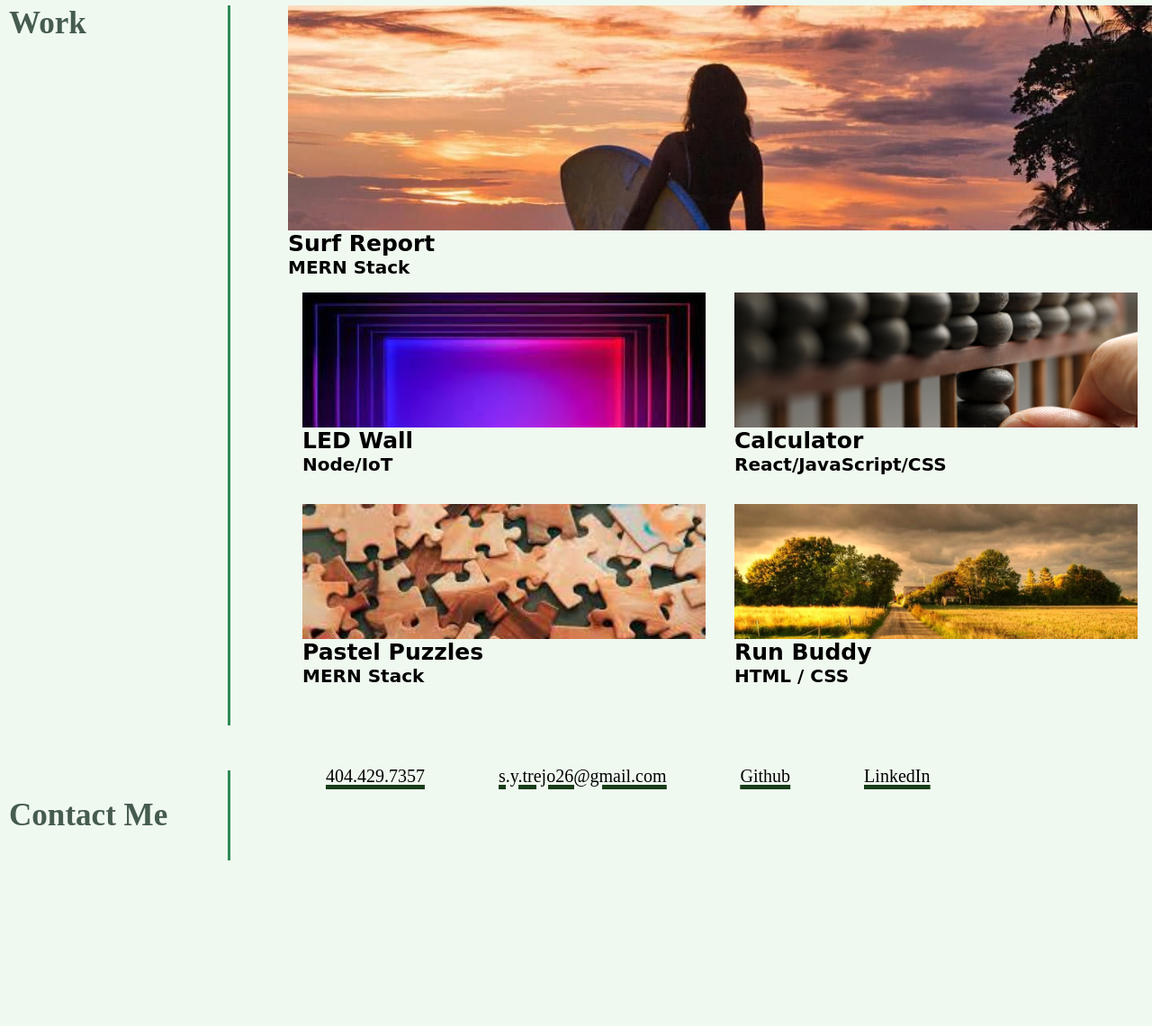
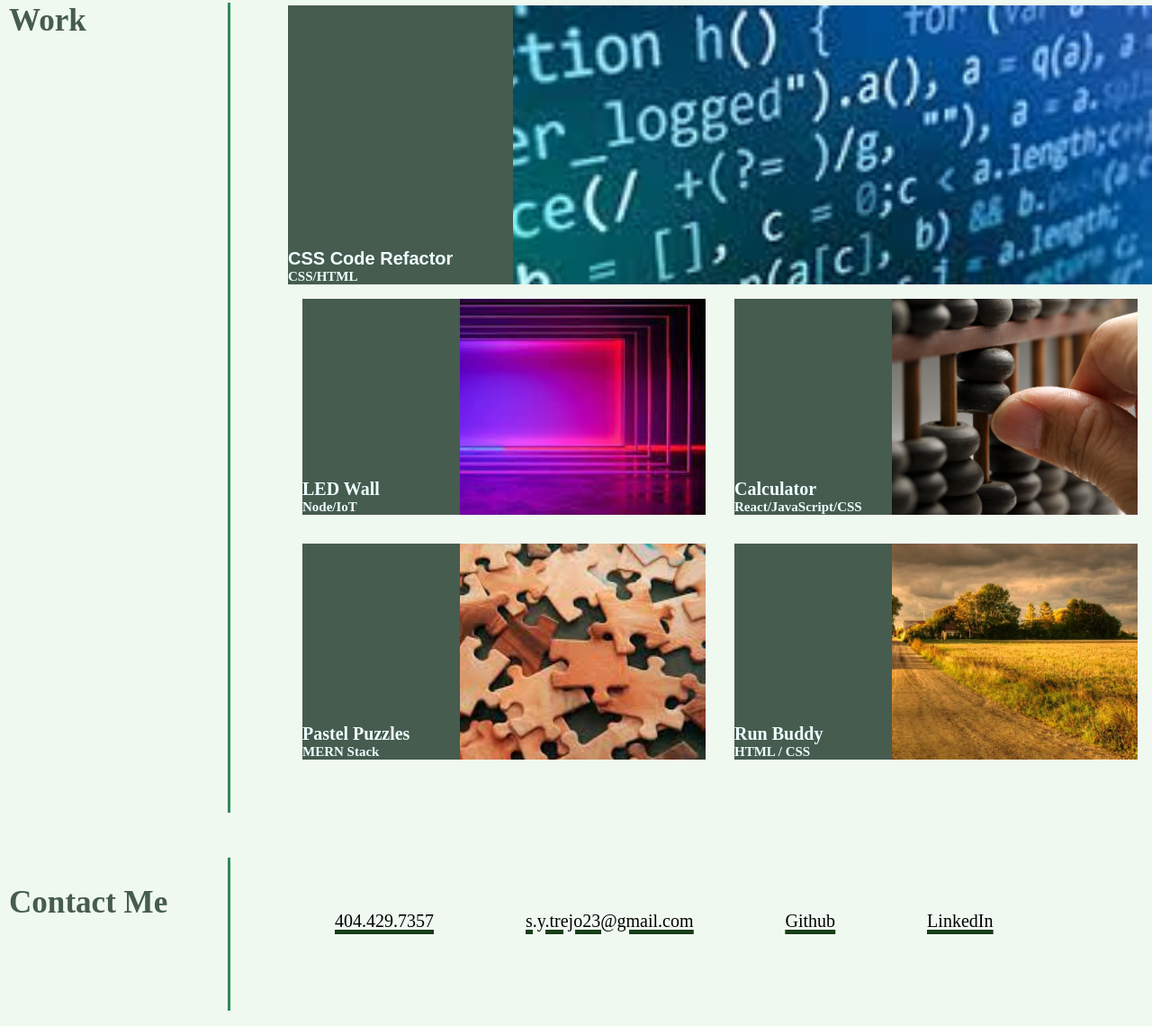
Before and after one commit to sytrejo/portfolio, a plain HTML site: page index.html in a window 1280 px wide. Shown: the part 569-1709 px from the top of the page at 90% size. Before the commit the page ends 1555 px from the top, so only its background shows below. Drawn offline with Linux system fonts and the light colour scheme; files that its build step writes are made by us from their sources; files whose address does not match are found by name.

Commit message:
Updating files still needs to make it reactive to different screens

```diff
--- a/Assets/css/stylesheet.css
+++ b/Assets/css/stylesheet.css
@@ -6,7 +6,6 @@
 }
 
 body{
-    /*background-color: #6d7696;*/
     min-height: 100vh;
     background-color:#f0f9f0;
 }
@@ -28,7 +27,7 @@ aside{
 
 .PersonalInfo{
     border-right: solid seagreen;
-    min-height: 200px;
+    min-height: 150px;
     margin-bottom: 50px;
 }
 
@@ -39,15 +38,16 @@ aside{
 
 .Samples{
     border-right: solid seagreen;
-    min-height: 800px;
+    min-height: 900px;
     margin-bottom: 50px;
 }
 
 .Messages{
     border-right:solid seagreen ;
-    min-height: 100px;
+    min-height: 75px;
     margin-bottom: 30px;
     padding-top: 30px;
+    padding-bottom: 100px;
 }
 
 header h1{
@@ -98,126 +98,159 @@ main{
 }
 
 
-.Surfing{
-    min-height: 250px;
+.Refactoring{
+    min-height: 300px;
     width: 100%;
     margin-bottom: 0px;
     background-size: cover;
     background-position: center;
-    background-image: url("/Users/silviatrejo/Desktop/Bootcamp/Homework/portfolio/Assets/images/Surf-Report.jpeg");
+    background-image: url("/Users/silviatrejo/Desktop/Bootcamp/Homework/portfolio/Assets/images/Refactoring.jpeg");
 }
 
-.Surf-Report h2{
+.Code-Refactor h2{
     display:block;
-    font-size: 25px;
-    color:black;
-    font-family: cursive;
+    padding-top: 270px;
+    font-size: 20px;
+    color:azure;
+    font-family: Arial, Helvetica, sans-serif;
+    max-width:250px;
+    background-color:#455C4F;
 }
 
-.Surf-Report h3{
+
+
+.Code-Refactor h3{
     display:inline-flexbox;
-    font-size: 20px;
-    color: black;
-    font-family:cursive;
+    font-size: 15px;
+    color:azure;
+    font-family:'Times New Roman', Times, serif;
+    background-color:#455C4F;
+    max-width:250px;
 }
 
 .Wall{
-    min-height: 150px;
+    min-height: 200px;
     display: inline-flexbox;
     background-size: cover;
+    background-position: center;
     background-position:var(inline-flexbox);
     background-image: url("/Users/silviatrejo/Desktop/Bootcamp/Homework/portfolio/Assets/images/LES-Wall.jpeg");
 }
 
 .LED-Wall h2{
     display:inline-flexbox;
-    font-size: 25px;
-    color:black;
-    font-family: cursive;
+    font-size: 20px;
+    padding-top: 200px;
+    color:azure;
+    font-family: 'Times New Roman', Times, serif;
+    max-width:175px;
+    background-color:#455C4F;
 }
 
 .LED-Wall h3{
     display:inline-flexbox;
-    font-size: 20px;
-    color: black;
-    font-family:cursive;
+    font-size: 15px;
+    color:azure;
+    font-family:'Times New Roman', Times, serif;
+    background-color:#455C4F;
+    max-width:175px;
 }
 
 .Math{
-    min-height: 150px;
+    min-height: 200px;
     display:inline-flexbox;
     background-size: cover;
+    background-position: center;
     background-position: var(inline-flexbox);
     background-image: url("/Users/silviatrejo/Desktop/Bootcamp/Homework/portfolio/Assets/images/Calculator.jpeg");
 }
 
 .Calculator h2{
     display:inline-flexbox;
-    font-size: 25px;
-    color:black;
-    font-family: cursive;
+    font-size: 20px;
+    padding-top: 200px;
+    color:azure;
+    font-family: 'Times New Roman', Times, serif;
+    background-color:#455C4F;
+    max-width:175px;
 }
 
 .Calculator h3{
     display:inline-flexbox;
-    font-size: 20px;
-    color: black;
-    font-family:cursive;
+    font-size: 15px;
+    color:azure;
+    font-family:'Times New Roman', Times, serif;
+    background-color:#455C4F;
+    max-width:175px;
 }
 
 .Puzzle{
-    min-height: 150px;
+    min-height: 200px;
     display: inline-flexbox;
     background-size: cover;
+    background-position: center;
     background-position: var(inline-flexbox);
     background-image: url("/Users/silviatrejo/Desktop/Bootcamp/Homework/portfolio/Assets/images/Puzzle.jpeg");
 }
 
 .Pastel-Puzzles h2{
     display:inline-flexbox;
-    font-size: 25px;
-    color:black;
-    font-family: cursive;
+    font-size: 20px;
+    padding-top: 200px;
+    color:azure;
+    font-family: 'Times New Roman', Times, serif;
+    background-color:#455C4F;
+    max-width:175px;
 }
+
+
 
 .Pastel-Puzzles h3{
     display:inline-flexbox;
-    font-size: 20px;
-    color: black;
-    font-family:cursive;
+    font-size: 15px;
+    color: azure;
+    font-family:'Times New Roman', Times, serif;
+    background-color:#455C4F;
+    max-width:175px;
 }
 
 .Buddy{
-    min-height: 150px;
+    min-height: 200px;
     display: inline-flexbox;
     background-size: cover;
+    background-position: center;
     background-position: var(inline-flexbox);
     background-image: url("/Users/silviatrejo/Desktop/Bootcamp/Homework/portfolio/Assets/images/Run-Buddy.jpeg");
 }
 
 .Run-Buddy h2{
     display:inline-flexbox;
-    font-size: 25px;
-    color:black;
-    font-family: cursive;
+    font-size: 20px;
+    padding-top: 200px;
+    color:azure;
+    font-family:'Times New Roman', Times, serif;
+    background-color:#455C4F;
+    max-width:175px;
 }
 
 .Run-Buddy h3{
     display:inline-flexbox;
-    font-size: 20px;
-    color: black;
-    font-family:cursive;
+    font-size: 15px;
+    color:azure;
+    font-family:'Times New Roman', Times, serif;
+    background-color:#455C4F;
+    max-width:175px;
 }
 
 table{
-    padding-top: 30px;
+    padding-top: 150px;
+    padding-bottom: 100px;
 }
 
 td{
-    padding-left: 40px;
-    padding-right: 40px;
-    padding-top: 40px;
-    text-align: left;
+    padding-left: 50px;
+    padding-right: 50px;
+    text-align: center;
     color: black;
     font-size: 20px;
     text-decoration: underline 5px;
@@ -233,19 +266,21 @@ td a:link, a:hover, a:active{
     text-decoration-color: #183e18;
 }
 
-
-/*.container img{
-    width:35%;
-    display:inline-block;
+@media screen and (max-width: 992px) {
+    aside{
+        width:20%;
+    }
+    main{
+        width:75%;
+    }
 
 }
 
-.container h2{
-    display: block;
-    font-size: 25px;
-    color: black;
-    font-family: cursive;
-    padding-top: 150px;
-    padding-right:100px;
-
+@media screen and (max-width: 768px){
+    aside{
+        width:20%;
+    }
+    main{
+        width:75%;
+    }
 }
--- a/index.html
+++ b/index.html
@@ -3,7 +3,7 @@
 
 <head>
     <meta charset="UTF-8" />
-    <link rel="stylesheet" href="css/stylesheet.css">
+    <link rel="stylesheet" href="Assets/css/stylesheet.css">
     <title>Silvia Trejo</title>
     <style>
         .wrapper{
@@ -25,7 +25,7 @@
         <nav>
             <ul>
                 <li><a href="#About-Me">About Me</a></li>
-                <li><a href="#Surf-Report">Work</a></li> <!--I need to make this work better-->
+                <li><a href="#Work">Work</a></li> <!--I need to make this work better-->
                 <li><a href="#Contact-Me">Contact Me</a></li>
                 <li><a href="https://docs.google.com/document/d/1DnD47fumz_6wknqTMoOVuFhJEWPB_PyP/edit?usp=sharing&rtpof=true&sd=true">Resume</a></li> <!--I think this needs to be cleaned up-->
             </ul>
@@ -41,6 +41,7 @@
 <aside>
     <section class="PersonalInfo">
             <h1>About Me</h1>
+            <img src="Assets/images/me (1).jpeg" alt="Me" height="150px" width="150px">
     </section>
     <section class="Samples">
             <h1>Work</h1>
@@ -58,55 +59,52 @@
             <br>
     </section>
 
-    <section class="Surf-Report" alt="Surf-Report" id="Surf-Report">
-        <figure class="Surfing"></figure>
-        <h2>Surf Report</h2>
-        <h3>MERN Stack</h3>
-    </section>
+    <section class= "Work" id="Work">
+        <div class="Code-Refactor" alt="Code-Refactor" id="Code-Refactor">
+            <figure class="Refactoring">
+                <h2><a serf="https://github.com/sytrejo/Code-Refactor">CSS Code Refactor</a></h2>
+                <h3>CSS/HTML</h3>
+            </figure>
+        </div>
 
         <div class="wrapper">
-    <div class="container1">
-        <section class="LED-Wall" alt="LED-Wall" id="LED-Wall">
+                <div class="LED-Wall" alt="LED-Wall" id="LED-Wall">
                     <figure class="Wall">
-                  <!--  <img src="images/LES-Wall.jpeg" width="150px" height="300px">-->
-            </figure>
                         <h2>LED Wall </h2>
                         <h3>Node/IoT</h3>
-        </section>
+                    </figure>
                 </div>
 
-    <div class="container2">
-        <section class="Calculator" alt="Calculator" id="Calculator">
+
+                <div class="Calculator" alt="Calculator" id="Calculator">
                     <figure class="Math">
-                   <!--<img src="images/Calculator.jpeg" width="150px" height="300px">-->
-            </figure>
                         <h2>Calculator</h2>
                         <h3>React/JavaScript/CSS</h3>
-        </section>
+                    </figure>
                 </div>
 
-    <div class="container3">
-        <section class="Pastel-Puzzles" alt="Pastel-Puzzles" id="Pastel-Puzzles">
-            <figure class="Puzzle"></figure>
+                <div class="Pastel-Puzzles" alt="Pastel-Puzzles" id="Pastel-Puzzles">
+                    <figure class="Puzzle">
                         <h2>Pastel Puzzles</h2>
                         <h3>MERN Stack</h3>
-        </section>
+                    </figure>
                 </div>
 
-    <div class="container4">
-        <section class="Run-Buddy" alt="Run-Buddy" id="Run-Buddy">
-            <figure class="Buddy"></figure>
+
+                <div class="Run-Buddy" alt="Run-Buddy" id="Run-Buddy">
+                    <figure class="Buddy">
                         <h2>Run Buddy</h2>
                         <h3> HTML / CSS </h3>
-         </section>
+                    </figure>
                 </div>
         </div>
+    </section>
 
     <section class="Contact-Me" alt="Contact-Me" id="Contact-Me">
        <table>
            <tr>
                <td>404.429.7357</td>
-               <td><a href="mailto:s.y.trejo26@gmail.com">s.y.trejo26@gmail.com</a></td>
+               <td><a href="mailto:s.y.trejo23@gmail.com">s.y.trejo23@gmail.com</a></td>
                <td><a href="https://github.com/sytrejo"> Github </a></td>
                <td><a href="https://www.linkedin.com/in/silvia-trejo/">LinkedIn</a></td>
            </tr>
```
Also changed, not shown: Assets/images/Refactoring.jpeg (added), Assets/images/me (1).jpeg (added), 3 other files. Lines whose indentation alone changed are shown as unchanged.
